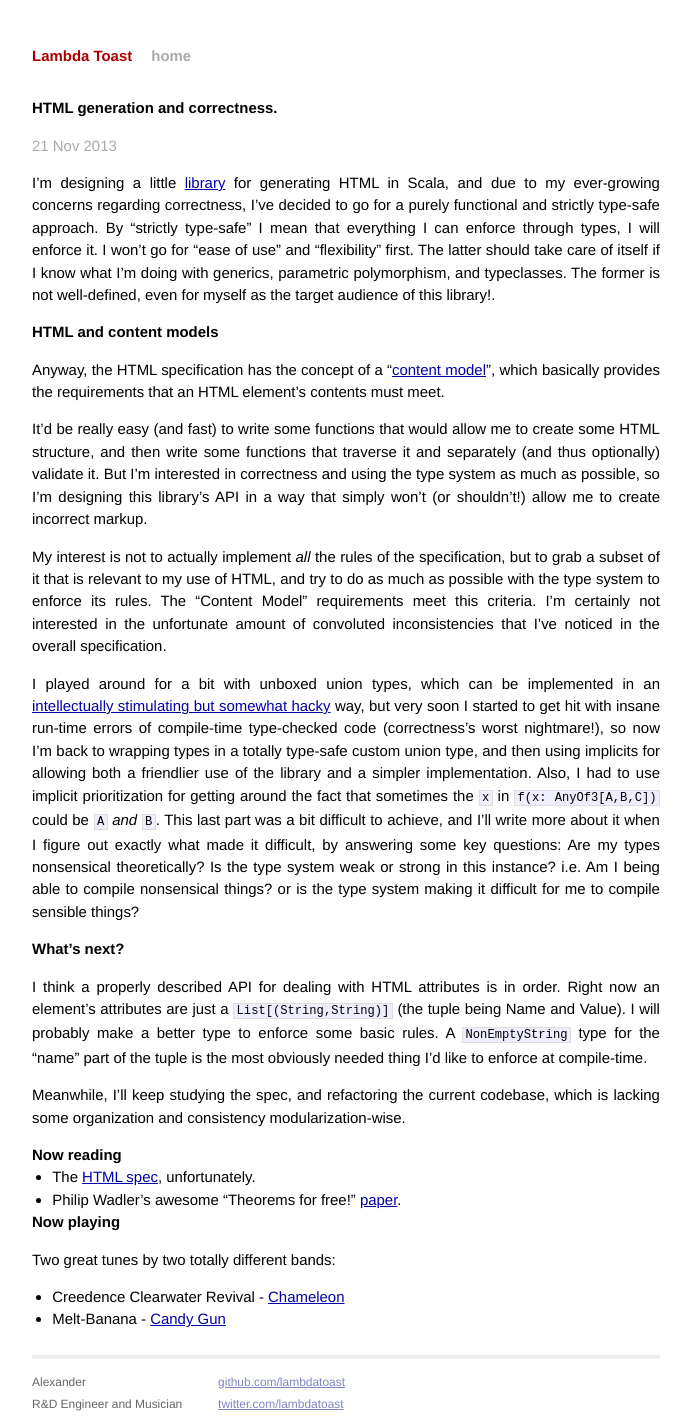
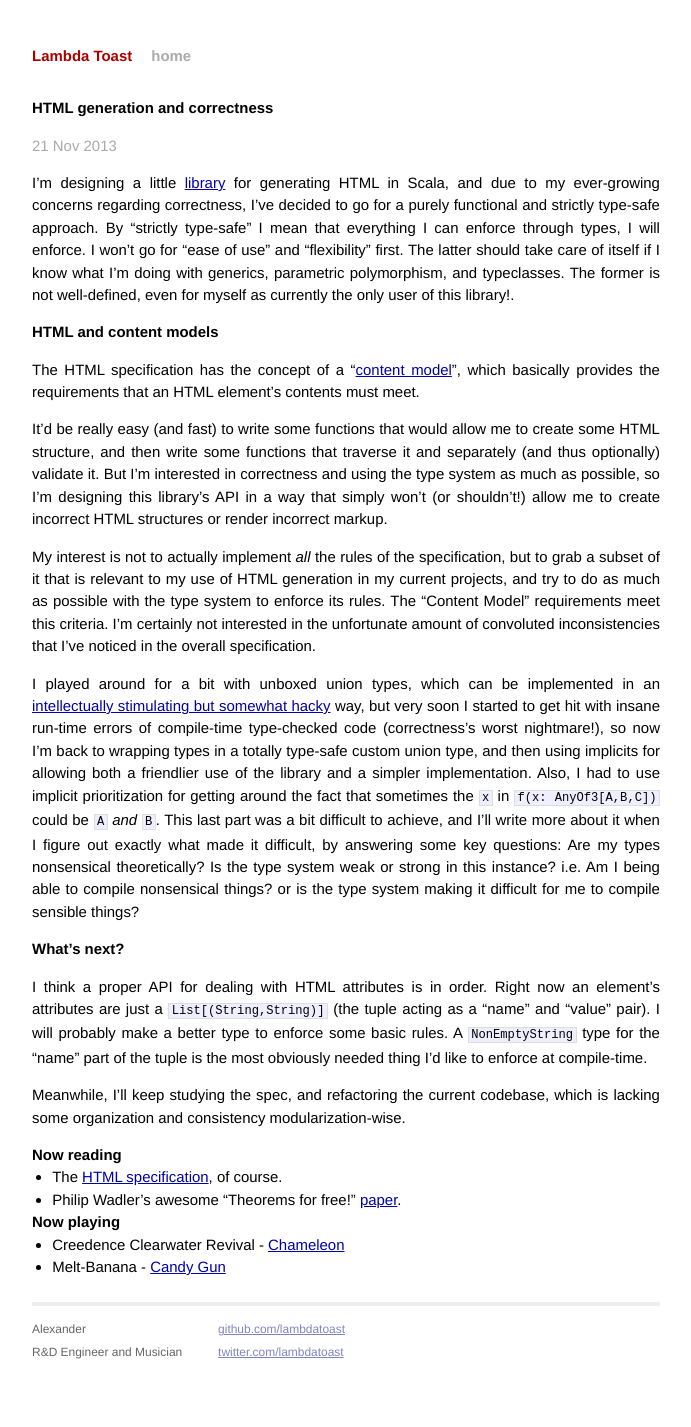
Before and after one commit to lambdatoast/lambdatoast.github.com, a Jekyll site: the page built from _posts/2013-11-21-html-generation-correctness.markdown, in a window 1280 px wide. Shown: the whole page, without its empty margins (294-985 px from the left). Built offline with Jekyll 4.4.1, drawn with Linux system fonts in a browser that asks for light colours; after the commit the page ends 1375 px from its top, so only the background shows below that.

Commit message:
Improve wording and stuff.

```diff
--- a/_posts/2013-11-21-html-generation-correctness.markdown
+++ b/_posts/2013-11-21-html-generation-correctness.markdown
@@ -1,26 +1,27 @@
 ---
 layout: post
-title:  "HTML generation and correctness."
+title:  "HTML generation and correctness"
 date:   2013-11-21 00:43:06
 categories: html programming types scala
 ---
 
 I'm designing a little [library][ironhtml-repo] for generating HTML in Scala, and due to my ever-growing concerns regarding correctness,
 I've decided to go for a purely functional and strictly type-safe approach. By "strictly type-safe" I mean that everything I can enforce through types, I
-will enforce it. I won't go for "ease of use" and "flexibility" first. The latter should take care of itself if I know what I'm doing with
-generics, parametric polymorphism, and typeclasses. The former is not well-defined, even for myself as the target audience of this library!.
+will enforce. I won't go for "ease of use" and "flexibility" first. The latter should take care of itself if I know what I'm doing with
+generics, parametric polymorphism, and typeclasses. The former is not well-defined, even for myself as currently the only user of this library!.
 
 ## HTML and content models
 
-Anyway, the HTML specification has the concept of a "[content model][content-model]", which basically provides the requirements that
+The HTML specification has the concept of a "[content model][content-model]", which basically provides the requirements that
 an HTML element's contents must meet.
 
 It'd be really easy (and fast) to write some functions that would allow me to create some HTML structure, and
 then write some functions that traverse it and separately (and thus optionally) validate it. But I'm interested in correctness and using
-the type system as much as possible, so I'm designing this library's API in a way that simply won't (or shouldn't!) allow me to create incorrect markup.
+the type system as much as possible, so I'm designing this library's API in a way that simply won't (or shouldn't!) allow me to create incorrect HTML
+structures or render incorrect markup.
 
 My interest is not to actually implement *all* the rules of the specification, but to grab a subset of it that is relevant to my use
-of HTML, and try to do as much as possible with the type system to enforce its rules. The "Content Model" requirements meet this criteria.
+of HTML generation in my current projects, and try to do as much as possible with the type system to enforce its rules. The "Content Model" requirements meet this criteria.
 I'm certainly not interested in the unfortunate amount of convoluted inconsistencies that I've noticed in the overall specification.
 
 I played around for a bit with unboxed union types, which can be implemented in an [intellectually stimulating but somewhat hacky][unboxed-unions] way, but
@@ -33,20 +34,18 @@ to compile sensible things?
 
 ## What's next?
 
-I think a properly described API for dealing with HTML attributes is in order. Right now an element's attributes are just a `List[(String,String)]`
-(the tuple being Name and Value). I will probably make a better type to enforce some basic rules. A `NonEmptyString` type for the "name" part of the tuple
+I think a proper API for dealing with HTML attributes is in order. Right now an element's attributes are just a `List[(String,String)]`
+(the tuple acting as a "name" and "value" pair). I will probably make a better type to enforce some basic rules. A `NonEmptyString` type for the "name" part of the tuple
  is the most obviously needed thing I'd like to enforce at compile-time.
 
 Meanwhile, I'll keep studying the spec, and refactoring the current codebase, which is lacking some organization and consistency modularization-wise.
 
 ## Now reading
 
-* The [HTML spec][html-spec], unfortunately.
+* The [HTML specification][html-spec], of course.
 * Philip Wadler's awesome "Theorems for free!" [paper][theorems-free].
 
 ## Now playing
-
-Two great tunes by two totally different bands:
 
 * Creedence Clearwater Revival - [Chameleon][ccr-chameleon]
 * Melt-Banana - [Candy Gun][candy-gun]
```
